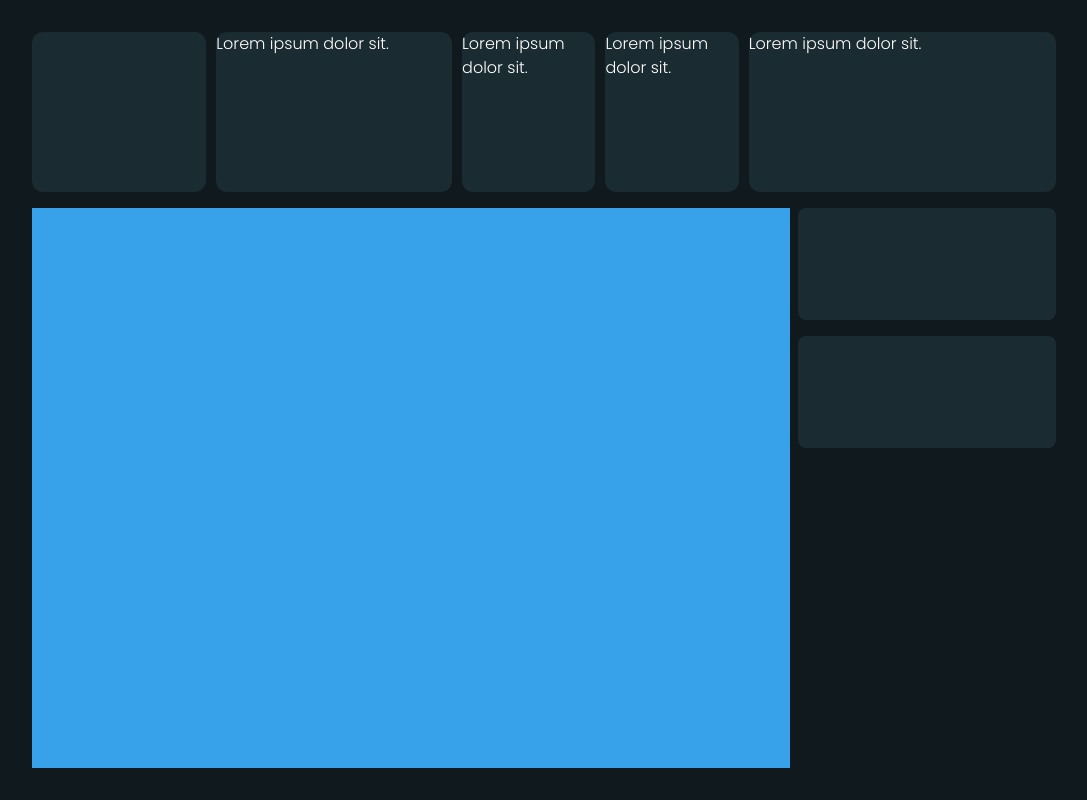
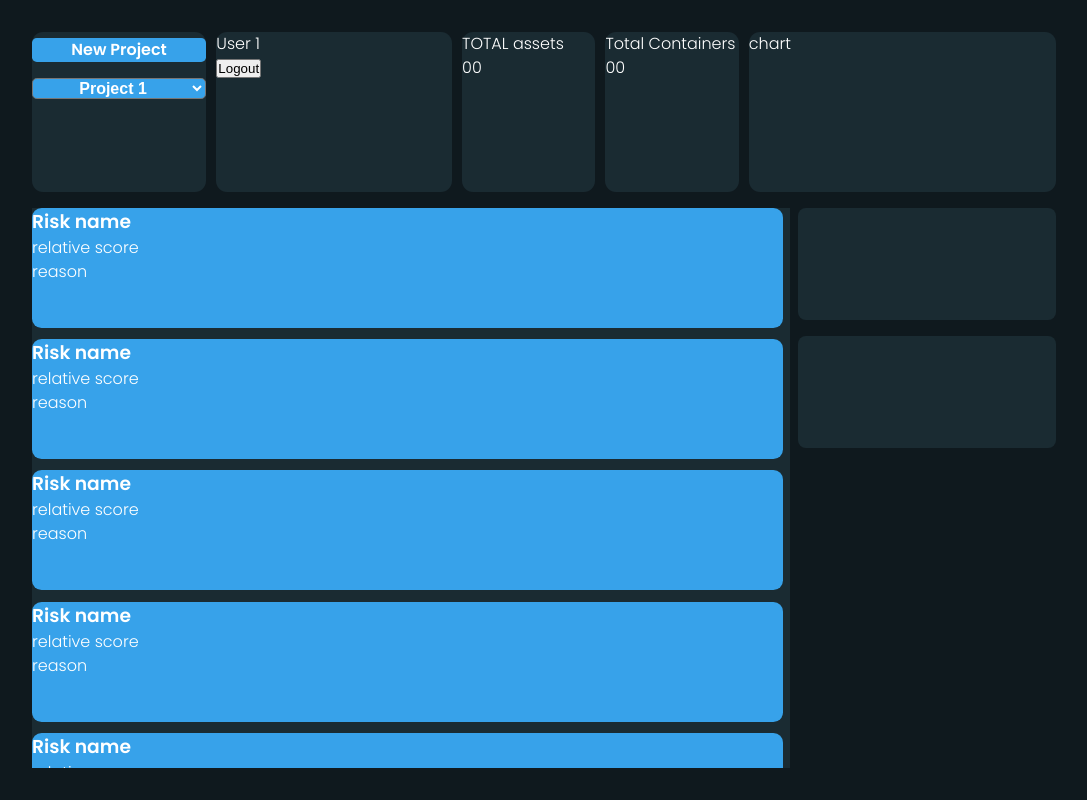
Before and after one commit to AliNicholas/risk-management-octave-allegro, a plain HTML site: page views/index.html in a window 1280 px wide. Shown: the whole page, without its empty margins (96-1183 px from the left). Drawn offline with Linux system fonts and the light colour scheme.

Commit message:
update: index.html

```diff
--- a/src/index.css
+++ b/src/index.css
@@ -1,4 +1,4 @@
-@import url('https://fonts.googleapis.com/css2?family=Poppins:wght@300;600&display=swap');
+@import url("https://fonts.googleapis.com/css2?family=Poppins:wght@300;600&display=swap");
 
 /*CSS Reset*/
 * {
@@ -20,7 +20,8 @@ html {
   background-color: var(--mirage);
 }
 
-html, body {
+html,
+body {
   width: 100%;
   height: 100%;
 }
@@ -32,15 +33,15 @@ a {
 /* COLOR */
 :root {
   --tuna: #313b40;
-    --dark-slate-grey: #29373D;
+  --dark-slate-grey: #29373d;
   --smoke-grey: #6c7376;
   --mirage: #0f191e;
   --butterfly-blue: #37a2ea;
-    --timber-green: #1A2B32;
+  --timber-green: #1a2b32;
 }
 
 /* LAYOUT */
-.container{
+.container {
   width: 100%;
   height: 100%;
   display: flex;
@@ -61,7 +62,6 @@ a {
   flex-direction: row;
   align-content: center;
   justify-content: space-between;
-
 }
 
 .chart {
@@ -83,7 +83,6 @@ a {
   width: 13%;
   background-color: var(--timber-green);
   border-radius: 0.7rem;
-
 }
 
 .container-nav {
@@ -111,7 +110,6 @@ a {
   margin-top: 0.4rem;
   margin-bottom: 1rem;
   font-weight: 600;
-
 }
 
 .project-selector {
@@ -140,33 +138,65 @@ a {
 }
 
 .container-main {
+  background-color: var(--timber-green);
+  width: 77%;
+  height: 100%;
+  overflow-y: auto;
+  display: flex;
+  flex-direction: column;
+}
+
+.container-main::-webkit-scrollbar {
+  width: 0.3rem;
+}
+
+.container-main::-webkit-scrollbar-track {
+  background-color: var(--dark-slate-grey);
+}
+
+.container-main::-webkit-scrollbar-thumb {
+  background-color: var(--smoke-grey);
+  border-radius: 0.2rem;
+}
+
+.container-main::-webkit-scrollbar-thumb:hover {
+  background-color: white;
+}
+
+.container-content {
+  background-color: var(--timber-green);
+}
+
+.content {
   background-color: var(--butterfly-blue);
-    width: 77%;
+  height: 7.5rem;
+  width: 99%;
+  border-radius: 0.6rem;
+  margin-bottom: 0.7rem;
 }
 
 .container-side {
   background-color: var(--mirage);
   width: 27%;
+  height: 100%;
   display: flex;
   flex-direction: column;
 }
 
-.side-top{
+.side-top {
   background-color: var(--timber-green);
   width: 97%;
   height: 20%;
   align-self: end;
   margin-bottom: 1rem;
   border-radius: 0.5rem;
-
 }
 
-.side-bottom{
+.side-bottom {
   background-color: var(--timber-green);
   width: 97%;
   height: 20%;
   align-self: end;
   margin-bottom: 1rem;
   border-radius: 0.5rem;
-
 }
--- a/views/index.html
+++ b/views/index.html
@@ -9,14 +9,69 @@
   <body>
     <div class="container">
       <div class="container-top">
-        <div class="container-nav"></div>
-        <div class="container-user">Lorem ipsum dolor sit.</div>
-        <div class="total-assets">Lorem ipsum dolor sit.</div>
-        <div class="total-containers">Lorem ipsum dolor sit.</div>
-        <div class="chart">Lorem ipsum dolor sit.</div>
+        <div class="container-nav">
+          <a href="/form" class="button">New Project</a>
+          <select
+            name="project-selector"
+            id="project-selector"
+            class="project-selector"
+          >
+            <option value="1">Project 1</option>
+            <option value="1">Project 2</option>
+            <option value="1">Project 3</option>
+          </select>
+        </div>
+        <div class="container-user">
+          <div>User 1</div>
+          <button>Logout</button>
+        </div>
+        <div class="total-assets">
+          <p>TOTAL assets</p>
+          <p>00</p>
+        </div>
+        <div class="total-containers">
+          <p>Total Containers</p>
+          <p>00</p>
+        </div>
+        <div class="chart">
+          <p>chart</p>
+        </div>
       </div>
       <div class="container-bottom">
-        <div class="container-main"></div>
+        <div class="container-main">
+          <div class="container-content">
+            <div class="content">
+              <h3>Risk name</h3>
+              <p>relative score</p>
+              <p>reason</p>
+            </div>
+            <div class="content">
+              <h3>Risk name</h3>
+              <p>relative score</p>
+              <p>reason</p>
+            </div>
+            <div class="content">
+              <h3>Risk name</h3>
+              <p>relative score</p>
+              <p>reason</p>
+            </div>
+            <div class="content">
+              <h3>Risk name</h3>
+              <p>relative score</p>
+              <p>reason</p>
+            </div>
+            <div class="content">
+              <h3>Risk name</h3>
+              <p>relative score</p>
+              <p>reason</p>
+            </div>
+            <div class="content">
+              <h3>Risk name</h3>
+              <p>relative score</p>
+              <p>reason</p>
+            </div>
+          </div>
+        </div>
         <div class="container-side">
           <div class="side-top"></div>
           <div class="side-bottom"></div>
```
Also changed, not shown: 1 other file. Lines whose indentation alone changed are shown as unchanged.
